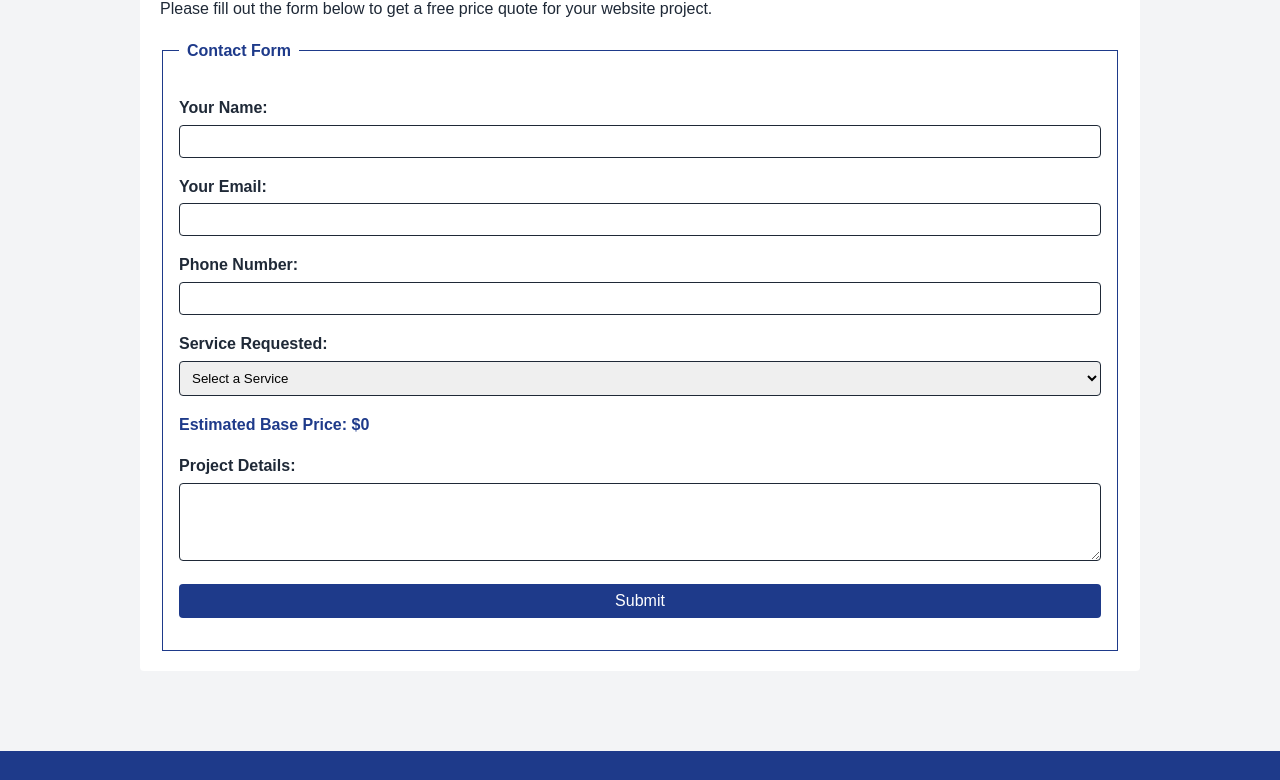
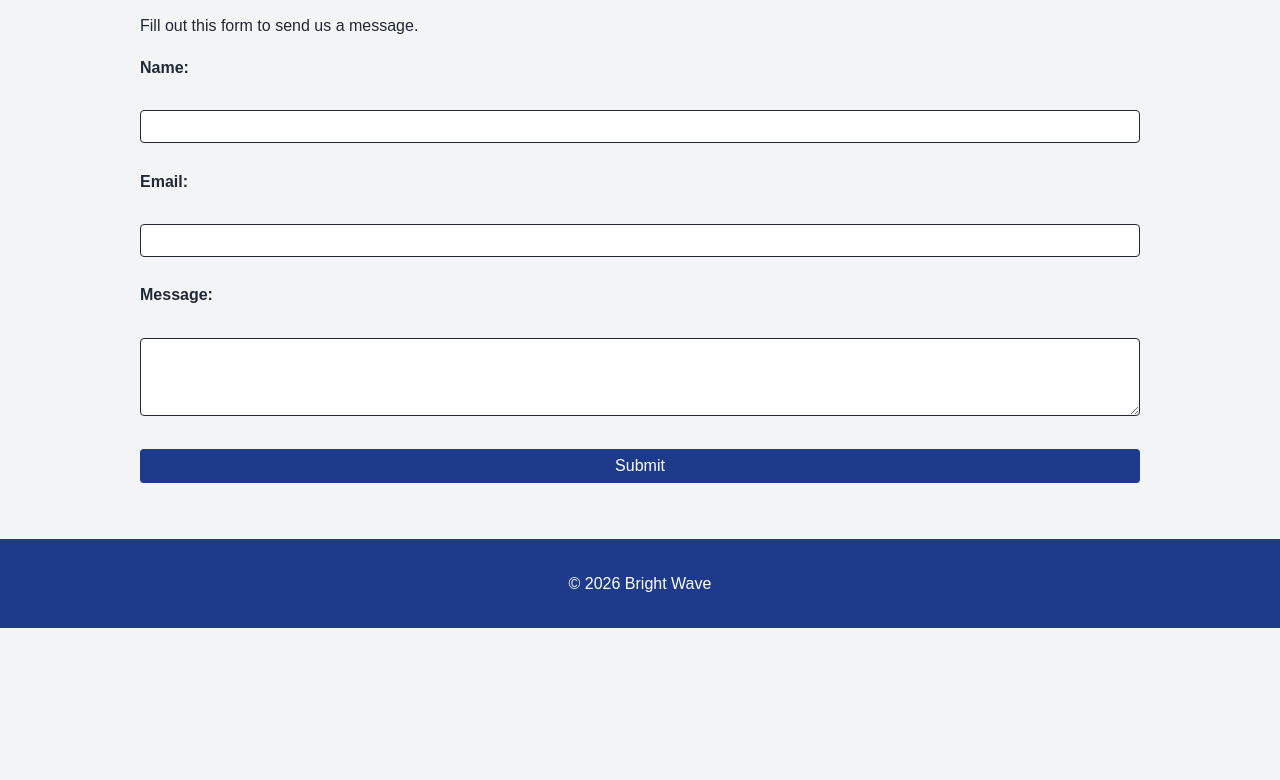
Before and after one commit to arieljace-alt/Bright-Wave-Website, a plain HTML site: page Contact.html in a window 1280 px wide. Shown: the part 270-1050 px from the top of the page. After the commit the page ends 898 px from the top, so only its background shows below. Drawn offline with Linux system fonts and the light colour scheme.

Commit message:
Update Contact.html

```diff
--- a/Contact.html
+++ b/Contact.html
@@ -2,80 +2,48 @@
 <html lang="en">
 <head>
     <meta charset="UTF-8">
-    <title>Bright Wave Web Design - Contact</title>
-    <link rel="stylesheet" href="styles.css">
+    <meta name="viewport" content="width=device-width, initial-scale=1.0">
+    <title>Contact Us - Bright Wave</title>
+    <link rel="stylesheet" href="Styles.CSS">
+    <script src="script.js" defer></script>
 </head>
 <body>
-
     <header>
-        <h1>Contact Us</h1>
+        <div class="logo">Bright Wave</div>
         <nav>
             <ul>
                 <li><a href="index.html">Home</a></li>
+                <li><a href="about.html">About</a></li>
                 <li><a href="services.html">Services</a></li>
-                <li><a href="about.html">About Us</a></li>
                 <li><a href="contact.html">Contact</a></li>
             </ul>
         </nav>
+        <button id="theme-btn">Dark Mode</button>
     </header>
 
     <main>
-        <section>
-            <h2>Send Us a Message</h2>
-            <p>Please fill out the form below to get a free price quote for your website project.</p>
+        <h1>Contact Us</h1>
+        <p>Fill out this form to send us a message.</p>
 
-            <form action="#" method="post">
-                <fieldset>
-                    <legend>Contact Form</legend>
+        <form id="my-form">
+            <!-- Error message container for JS -->
+            <p id="error-text" style="color: red; font-weight: bold;"></p>
 
-                    <p>
-                        <label for="name">Your Name:</label>
-                        <input type="text" id="name" name="name" required>
-                        <span id="name-error" style="color: red; font-size: 0.9rem;"></span>
-                    </p>
+            <label for="name">Name:</label><br>
+            <input type="text" id="name" name="name"><br><br>
 
-                    <p>
-                        <label for="email">Your Email:</label>
-                        <input type="email" id="email" name="email" required>
-                        <span id="email-error" style="color: red; font-size: 0.9rem;"></span>
-                    </p>
+            <label for="email">Email:</label><br>
+            <input type="text" id="email" name="email"><br><br>
 
-                    <p>
-                        <label for="phone">Phone Number:</label>
-                        <input type="tel" id="phone" name="phone">
-                    </p>
+            <label for="message">Message:</label><br>
+            <textarea id="message" name="message" rows="4"></textarea><br><br>
 
-                    <p>
-                        <label for="service">Service Requested:</label>
-                        <select id="service" name="service" required>
-                            <option value="">Select a Service</option>
-                            <option value="web-design">Web Design</option>
-                            <option value="seo">Search Engine Setup</option>
-                            <option value="updates">Site Updates</option>
-                        </select>
-                    </p>
-
-                    <!-- Interactive Feature Output Container -->
-                    <p id="price-estimate" style="font-weight: bold; color: #1E3A8A;">Estimated Base Price: $0</p>
-
-                    <p>
-                        <label for="message">Project Details:</label>
-                        <textarea id="message" name="message" rows="4" required></textarea>
-                    </p>
-
-                    <p>
-                        <button type="submit">Submit</button>
-                    </p>
-                </fieldset>
-            </form>
-        </section>
+            <button type="submit">Submit</button>
+        </form>
     </main>
 
     <footer>
-        <p>Copyright 2026 Bright Wave Web Design</p>
+        <p>&copy; 2026 Bright Wave</p>
     </footer>
-
-    <!-- Connect JavaScript File -->
-    <script src="script.js"></script>
 </body>
 </html>
```
